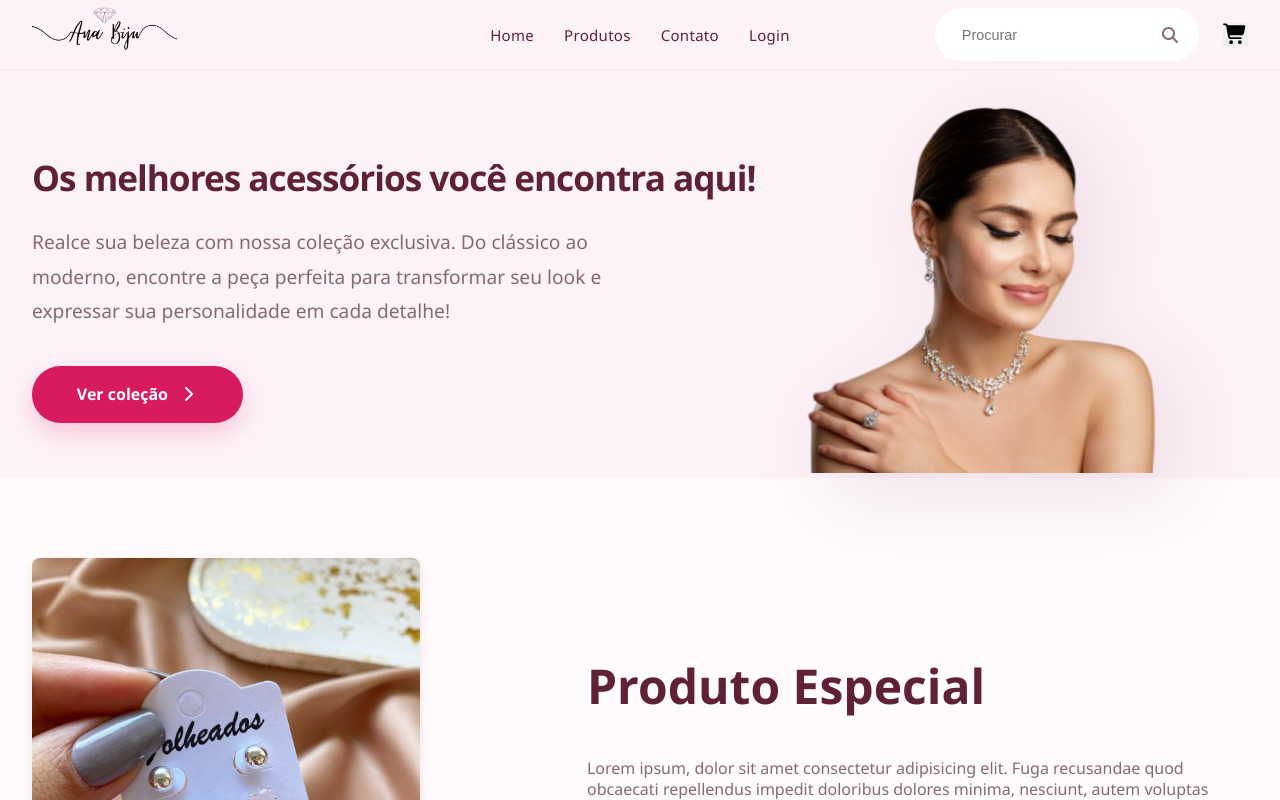
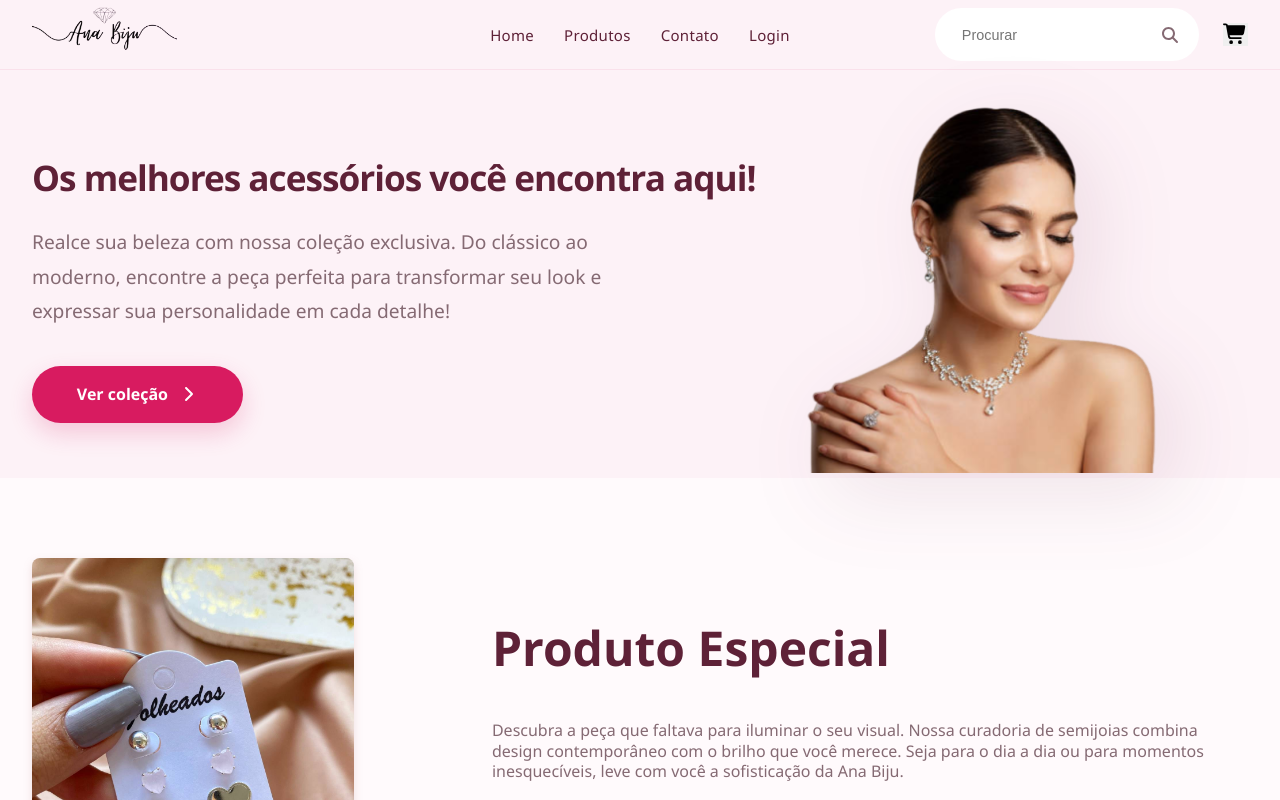
Before and after one commit to joaotabosa3599/anabijus-ecommerce, a React (Vite) app: page / in a window 1280 px wide. Shown: the top 800 px of the page. Built offline with nearby package versions, Linux system fonts and the light colour scheme.

Commit message:
Revise product description in ExclusiveSection
Updated the description text in the ExclusiveSection component to provide a more engaging overview of the product offerings.

```diff
--- a/src/Components/ExclusiveSection.jsx
+++ b/src/Components/ExclusiveSection.jsx
@@ -11,9 +11,10 @@ export default function ExclusiveSection({ currentUser }) {
           <div className="left-side">
             <h2>Produto Especial</h2>
             <p>
-              Lorem ipsum, dolor sit amet consectetur adipisicing elit. Fuga
-              recusandae quod obcaecati repellendus impedit doloribus dolores
-              minima, nesciunt, autem voluptas dolor suscipit.
+              Descubra a peça que faltava para iluminar o seu visual.
+              Nossa curadoria de semijoias combina design contemporâneo
+              com o brilho que você merece. Seja para o dia a dia ou para
+              momentos inesquecíveis, leve com você a sofisticação da Ana Biju.
             </p>
 
             {/* Lógica Condicional similar ao Header */}
```
